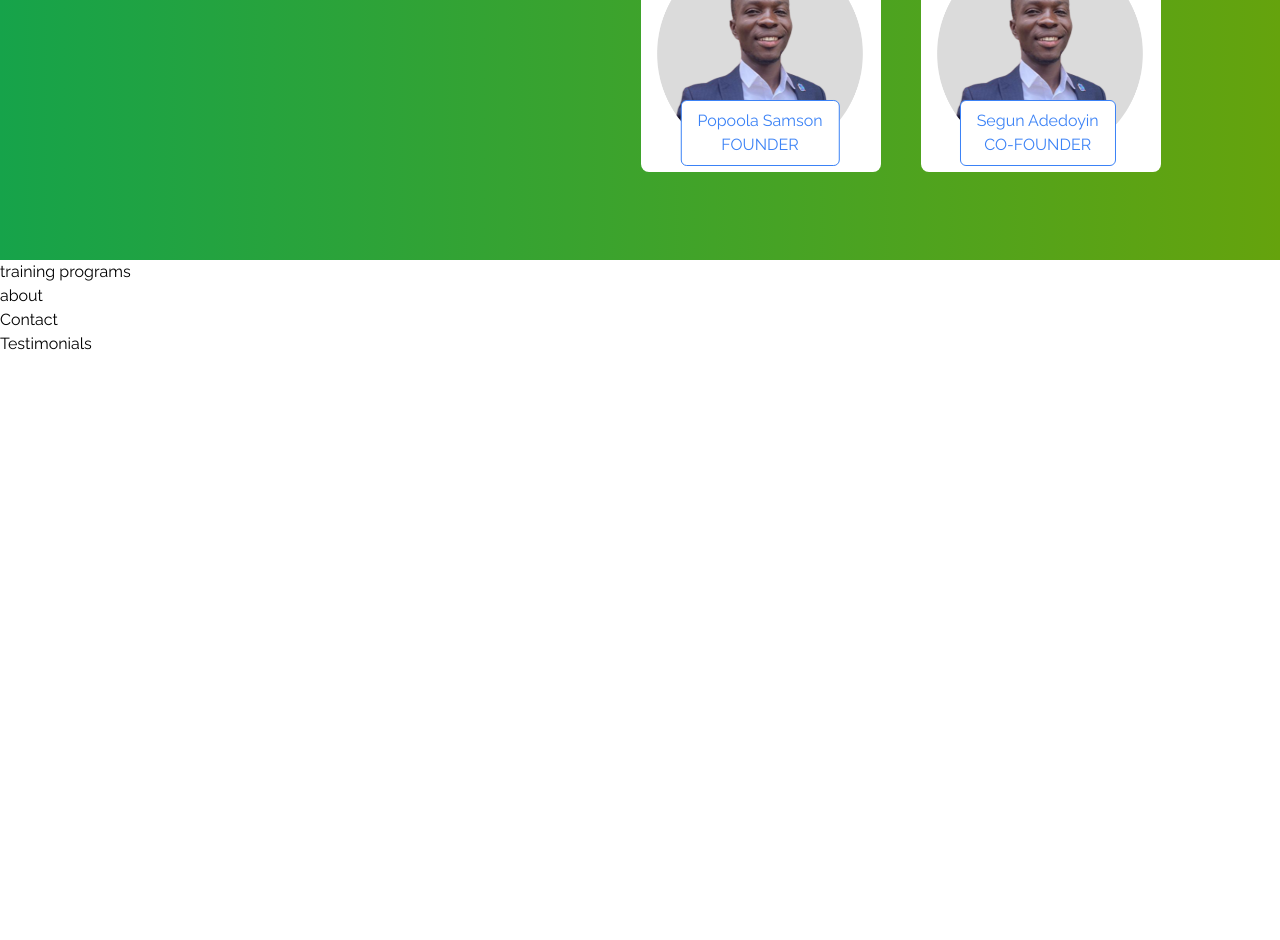
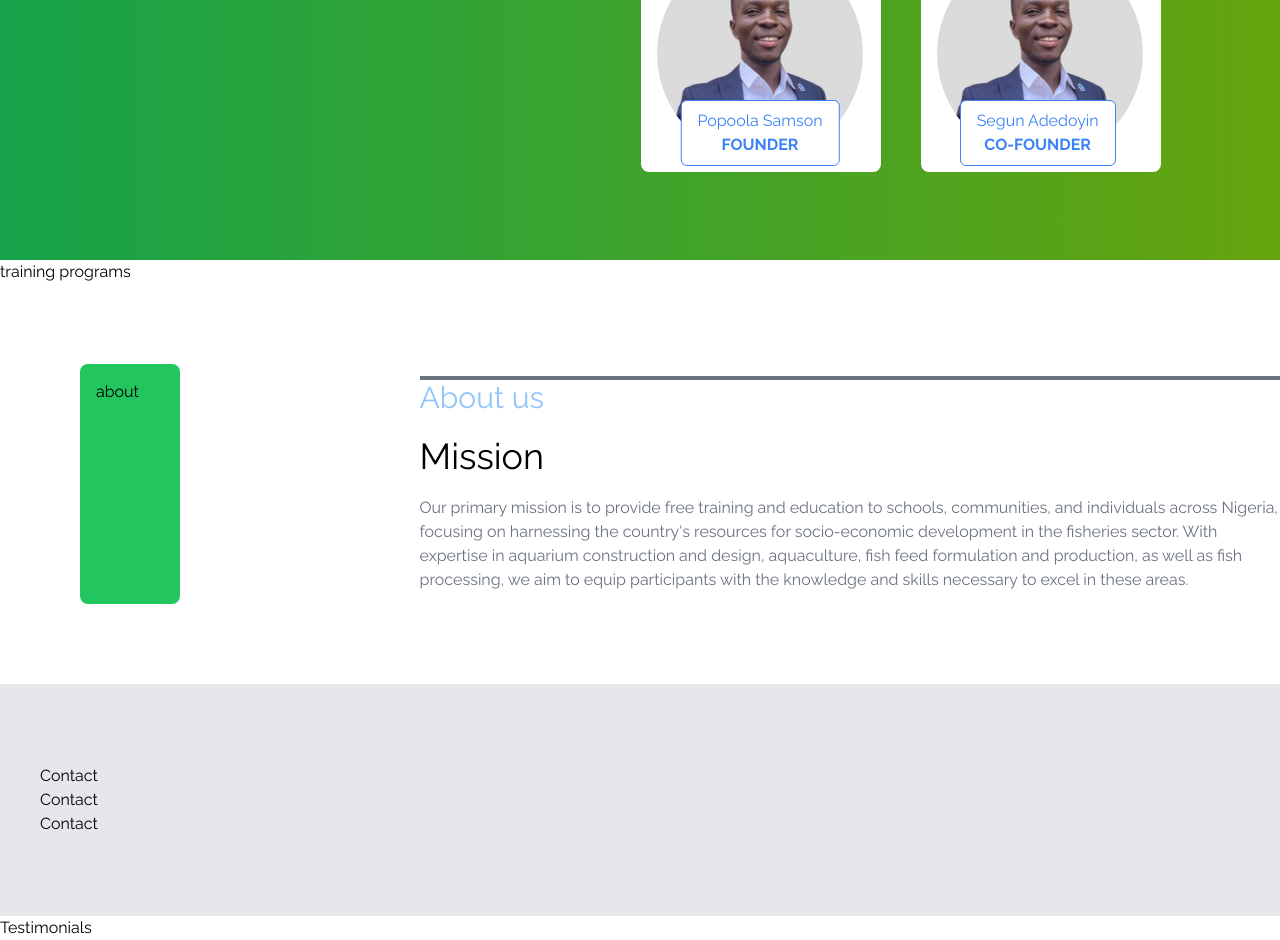
Before and after one commit to blessingsmart/sourcereflect1, a React (Create React App) app: page / in a window 1280 px wide. Shown: the part 540-1480 px from the top of the page. Before the commit the page ends 896 px from the top, so only its background shows below. Built offline with nearby package versions, Linux system fonts and the light colour scheme.

Commit message:
modified:   src/components/About.jsx 	modified:   src/components/Contact.jsx 	modified:   src/components/Home.jsx 	modified:   src/components/NavBar.jsx

```diff
--- a/src/components/About.jsx
+++ b/src/components/About.jsx
@@ -2,7 +2,22 @@ import React from 'react'
 
 export const About = () => {
   return (
-    <div>about</div>
+    <div className='h-full bg-white '>
+      <div className='flex mx-auto m-20 gap-60 items-center justify-center'>
+      <div className='bg-green-500 ml-20 h-60 w-72 p-4 rounded-lg'>
+          about
+      </div>
+      <div className='flex flex-col'>
+        <div className='text-3xl text-blue-300 inline border-t-4 border-gray-500 '>
+          About us
+        </div>
+        <div>
+          <h1 className='my-5 text-4xl'> Mission</h1>
+          <p className=' text-gray-500'>Our primary mission is to provide free training and education to schools, communities, and individuals across Nigeria, focusing on harnessing the country's resources for socio-economic development in the fisheries sector. With expertise in aquarium construction and design, aquaculture, fish feed formulation and production, as well as fish processing, we aim to equip participants with the knowledge and skills necessary to excel in these areas.</p>
+        </div>
+      </div>
+      </div>
+    </div>
   )
 }
 
--- a/src/components/Contact.jsx
+++ b/src/components/Contact.jsx
@@ -2,7 +2,19 @@ import React from 'react'
 
 export const Contact = () => {
   return (
-    <div>Contact</div>
+    <div className='bg-gray-200 mx-auto w-full'>
+      <div  className=' grid px-10 py-20'>
+            <div>
+              Contact
+            </div>
+            <div className=' '>
+              Contact
+            </div>
+            <div className='  '>
+              Contact
+            </div>
+      </div>
+    </div>
   )
 }
 export default Contact;
--- a/src/components/Home.jsx
+++ b/src/components/Home.jsx
@@ -20,26 +20,27 @@ export const Home = () => {
                 </div>
             </div>
 
-            <div className='flex gap-10 mt-10 md:mt-40 md:pt-56'>
+            <div className='flex gap-10 mt-10 md:mt-40 md:pt-56 bg-cover bg-center' style={{ heroImage: `url(${heroImage})` }}>
                 <div className='relative'>
                       <div className='bg-white h-60 w-60 p-4 rounded-lg'>
                         <img src={heroImage} alt='my profile' className='mx-auto mb-10' />
                       </div>
-                      <button className='absolute bottom-1.5 translate-x-1/4  bg-white border border-blue-500 text-blue-500 px-4 py-2 mt-2 flex items-center rounded-md cursor-pointer'>
-                      Popoola Samson<br />
-                      FOUNDER
+                      <button className='absolute bottom-1.5 translate-x-1/4  bg-white border border-blue-500 text-blue-500 px-4 py-2 mt-2 items-center rounded-md cursor-pointer'>
+                      Popoola Samson <br />
+                      <p className='font-bold'>FOUNDER</p>
                       </button>
                 </div>
                 <div className='relative'>
                      <div className='bg-white h-60 w-60 p-4 rounded-lg'>
                         <img src={heroImage} alt='my profile' className='mx-auto mb-10' />
                       </div>
-                      <button className='absolute bottom-1.5 translate-x-1/4  bg-white border border-blue-500 text-blue-500 px-4 py-2 mt-2 flex items-center rounded-md cursor-pointer'>
-                      Segun Adedoyin <br />CO-FOUNDER
+                      <button className='absolute bottom-1.5 translate-x-1/4  bg-white border border-blue-500 text-blue-500 px-4 py-2 mt-2 items-center rounded-md cursor-pointer'>
+                      Segun Adedoyin <br />
+                      <p className='font-bold'>CO-FOUNDER </p>
                       </button>
                 </div>
+              </div>
             </div>
-        </div>
     </div>
   )
 }
--- a/src/components/NavBar.jsx
+++ b/src/components/NavBar.jsx
@@ -1,6 +1,8 @@
 import React, { useState } from 'react';
+import {FaBars, FaTimes} from 'react-icons/fa'
 import logo from "../assets/logo.png";
 import { Link } from "react-scroll";
+
 
 
 export const NavBar = () => {
@@ -42,6 +44,22 @@ const links = [
                 </li>
             ))}
       </ul>
+
+      <div onClick={() => setNav(!nav)}className='cursor-pointer pr-4 z-10 text-white md:hidden'>
+            {nav ? <FaTimes size={30} /> : <FaBars size={30} />}
+        </div>
+
+        {nav && (
+            <ul className="flex flex-col justify-center items-center absolute top-0 left-0 w-full h-screen bg-gradient-to-r from-green-600 to-lime-600">
+
+                {links.map(({id, link}) => (
+                    <li
+                        key={id} className='px-4 cursor-pointer text-white capitalize py-6 text-4xl'>
+                        <Link onClick={() => setNav(!nav)} to={link} smooth duration={500}>{link}</Link>
+                    </li>
+                ))}
+            </ul>
+        )}
     </div>
   );
 };
```
